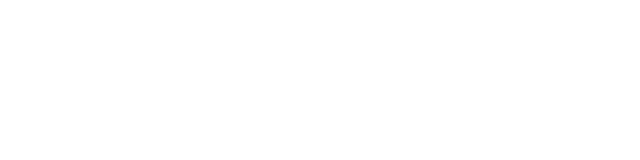
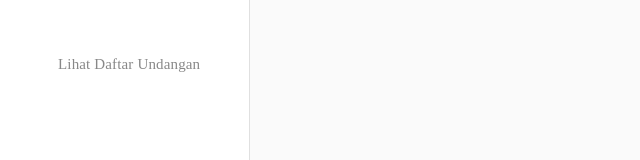
Before and after one commit to bintangmau/police-report-ui, a React (Create React App) app: page / in a window 1280 px wide. Shown: the top 160 px of the page, without its empty margins (0-640 px from the left). Built offline with nearby package versions, Linux system fonts and the light colour scheme.

Commit message:
pull master, siderbar v1

```diff
--- a/package.json
+++ b/package.json
@@ -3,6 +3,7 @@
   "version": "0.1.0",
   "private": true,
   "dependencies": {
+    "@material-ui/core": "^4.11.0",
     "@testing-library/jest-dom": "^4.2.4",
     "@testing-library/react": "^9.5.0",
     "@testing-library/user-event": "^7.2.1",
--- a/src/App.js
+++ b/src/App.js
@@ -4,6 +4,7 @@ import { Switch, Route, withRouter } from 'react-router-dom'
 // COMPONENTS
 import InputPersonil from './Pages/InputPersonil'
 import LoginPage from './Pages/Login'
+import HomeScreen from './Pages/Home'
 
 function App() {
   return (
@@ -12,7 +13,8 @@ function App() {
       <Link to='/input-personil'>Input personil</Link> */}
       <Switch>
         <Route path='/input-personil' component={InputPersonil} />
-        <Route path="/login" component={LoginPage} exact  />
+        <Route path="/login" component={LoginPage} />
+        <Route path="/" component={HomeScreen} exact/>
       </Switch>
     </div>
   )
--- /dev/null
+++ b/src/Pages/Home/index.jsx
@@ -0,0 +1,113 @@
+import React from 'react'
+
+// MATERIAL UI
+import AppBar from "@material-ui/core/AppBar";
+import CssBaseline from "@material-ui/core/CssBaseline";
+import Drawer from "@material-ui/core/Drawer";
+import Hidden from "@material-ui/core/Hidden";
+import List from "@material-ui/core/List";
+import ListItem from "@material-ui/core/ListItem";
+import ListItemIcon from "@material-ui/core/ListItemIcon";
+import { useTheme } from "@material-ui/core/styles";
+import Container from '@material-ui/core/Container';
+import Button from '@material-ui/core/Button';
+
+// MATERIAL UI ICON
+// import DashboardIcon from "@material-ui/icons/Dashboard";
+// import SettingsIcon from "@material-ui/icons/Settings";
+// import ContactsIcon from '@material-ui/icons/Contacts';
+// import AirlineSeatReclineExtraIcon from '@material-ui/icons/AirlineSeatReclineExtra';
+// import EditOutlinedIcon from '@material-ui/icons/EditOutlined';
+
+// STYLE
+import './style.css'
+import useStyles from './style'
+
+
+function Home () {
+
+    const classes = useStyles();
+    const theme = useTheme();
+
+
+    const drawer = (
+        <div >
+        <div className={classes.toolbar} />
+            <div className={classes.imgContainer}>
+            {/* <img src={logoSgu} className={classes.logosgu} alt="img" /> */}
+                <div className="logo-acaraku-img-1">
+                    {/* <img onClick={()=>{toHome()}} src={logo} style={{ width: 150, cursor: "pointer"}} alt="logo"/> */}
+                </div>
+            </div>
+
+            <List>
+
+                <ListItem
+                    button
+                    className={classes.sidebar}
+                    // style={
+                    //         {
+                    //             backgroundColor: cekPathname() ? '#fff9f6' : '',
+                    //             // borderLeft : history.location.pathname === dataRouter[1] ?"4px solid #f16821" : ""
+                    //         }
+                    //     }
+                    // onClick={() => [handleClick(dataRouter[1]), localStorage.setItem('from', dataRouter[1])] }
+                >
+                    <ListItemIcon>
+                        {/* <ContactsIcon  style={{color : cekPathname() ? "#f16821" : "" , marginLeft : "5px" , marginRight : "8px"}}/> */}
+                    </ListItemIcon>
+                    <p
+                        className={classes.sidebarText}
+                        // style={{color : cekPathname() ? '#f16821' : "#888888"}}
+                    >
+                        Lihat Daftar Undangan
+                    </p>
+                </ListItem>
+
+            </List>
+        </div>
+    );
+
+
+    return (
+        <div
+            className={classes.root}
+        >
+            <CssBaseline />
+            <nav className={classes.drawer} aria-label="mailbox folders" >
+                <Hidden smUp implementation="css">
+                    <Drawer
+                        // container={container}
+                        variant="temporary"
+                        anchor={theme.direction === "rtl" ? "right" : "left"}
+                        // open={mobileOpen}
+                        // onClose={handleDrawerToggle}
+                        classes={{
+                            paper: classes.drawerPaper
+                        }}
+                        ModalProps={{
+                            keepMounted: true // Better open performance on mobile.
+                        }}
+                    >
+                        {drawer}
+                    </Drawer>
+                </Hidden>
+                <Hidden xsDown implementation="css">
+                    <Drawer
+                        classes={{
+                        paper: classes.drawerPaper
+                        }}
+                        variant="permanent"
+                        open
+                    >
+                        {drawer}
+                    </Drawer>
+                </Hidden>
+            </nav>
+
+        </div>
+    )
+
+}
+
+export default Home
--- /dev/null
+++ b/src/Pages/Home/style.jsx
@@ -0,0 +1,73 @@
+import { makeStyles } from "@material-ui/core/styles";
+const drawerWidth = 250;
+
+const style = makeStyles(theme => ({
+  root: {
+    display: "flex",
+  },
+  drawer: {
+    [theme.breakpoints.up("sm")]: {
+      width: drawerWidth,
+      flexShrink: 0,
+    },
+  },
+  paper: {
+    background: '#edf4ff'
+  },
+  appBar: {
+    [theme.breakpoints.up("sm")]: {
+      width: `calc(100% - ${drawerWidth}px)`,
+      marginLeft: drawerWidth,
+      backgroundColor: "#f16821",
+      zIndex:99
+    }
+  },
+  menuButton: {
+    marginRight: theme.spacing(2),
+    [theme.breakpoints.up("sm")]: {
+      display: "none"
+    }
+  },
+  toolbar: theme.mixins.toolbar,
+
+  sidebarText: {
+    fontFamily: "SFUIDisplay",
+    marginLeft: -14,
+    fontSize: 15
+  },
+  sidebar: {
+    color: "#888888",
+    height: 50
+  },
+  drawerPaper: {
+    width: drawerWidth,
+  },
+  content: {
+    flexGrow: 1,
+    padding: theme.spacing(3),
+    paddingBottom: 0
+  },
+  logosgu: {
+    objectFit: "contain",
+    textAlign: "center"
+  },
+  imgContainer: {
+    display: "flex",
+    justifyContent: "center",
+    alignItems: "center",
+    marginTop: "-13%",
+    // marginBottom: "15%"
+  },
+  menuIcon: {
+    display: 'flex',
+    flexDirection: 'row',
+    justifyContent: 'flex-end',
+    alignItems: 'center'
+  },
+  active: {
+    backgroundColor: '#edf4ff'
+  },
+  noActive: {}
+}));
+
+export default style
```
Also changed, not shown: src/Pages/Home/style.css (added), 2 other files (tests, documents, lock files or other folders).
